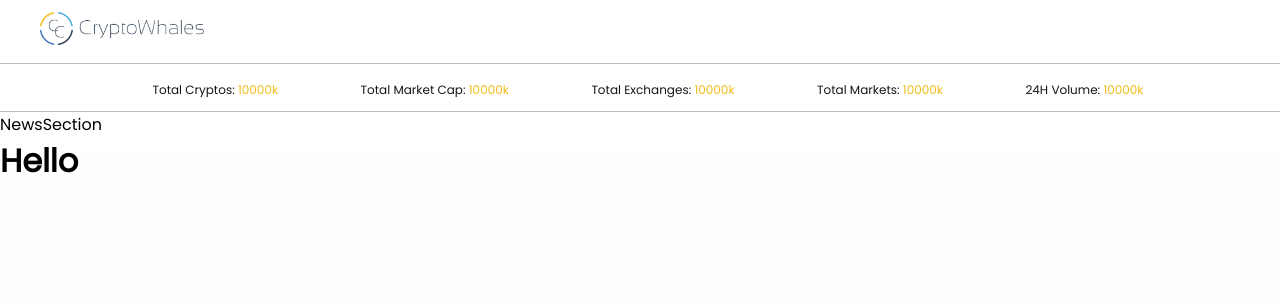
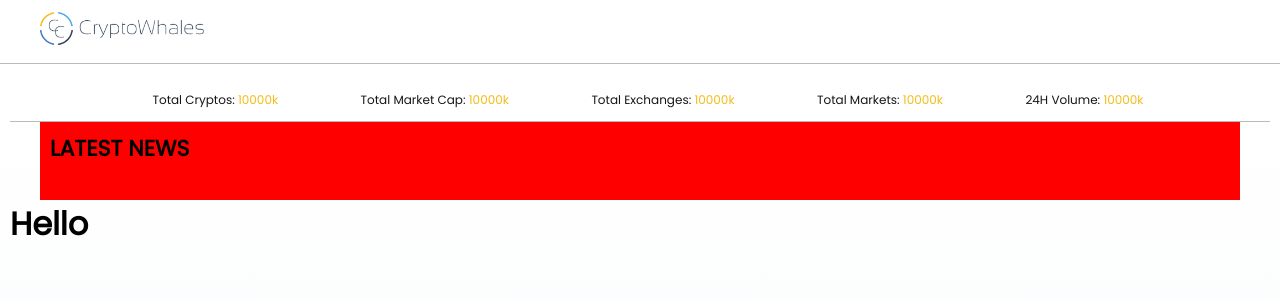
Before and after one commit to Just-a-NoobieDev/cryptowhales, a React (Create React App) app: page / in a window 1280 px wide. Shown: the top 300 px of the page. Built offline with nearby package versions, Linux system fonts and the light colour scheme.

Commit message:
Add Structure and create news card

```diff
--- a/src/components/Typorgraphy.jsx
+++ b/src/components/Typorgraphy.jsx
@@ -16,3 +16,8 @@ export const ExtraSmallTitle = styled.h3`
     margin-bottom: 0;
   }
 `;
+
+export const SectionTitle = styled.h1`
+  font-size: 22px;
+  font-weight: bold;
+`;
--- /dev/null
+++ b/src/components/news/NewsCard.jsx
@@ -0,0 +1,15 @@
+import { NewsCardContainer, NewsInfo } from "./styles";
+
+const NewsCard = ({ size, imgUrl }) => {
+  return (
+    <NewsCardContainer size={size}>
+      <img src={imgUrl} alt="" />
+      <NewsInfo>
+        <h2></h2>
+        <p></p>
+      </NewsInfo>
+    </NewsCardContainer>
+  );
+};
+
+export default NewsCard;
--- a/src/components/news/NewsSection.jsx
+++ b/src/components/news/NewsSection.jsx
@@ -1,7 +1,17 @@
-import { Container } from "./styles";
+import NewsCard from "./NewsCard";
+
+import { SectionTitle } from "../Typorgraphy";
+import { Container, Wrapper } from "./styles";
 
 const NewsSection = () => {
-  return <Container>NewsSection</Container>;
+  return (
+    <Container>
+      <Wrapper>
+        <SectionTitle>LATEST NEWS</SectionTitle>
+        <NewsCard />
+      </Wrapper>
+    </Container>
+  );
 };
 
 export default NewsSection;
--- a/src/components/news/styles.jsx
+++ b/src/components/news/styles.jsx
@@ -1,3 +1,21 @@
 import styled from "styled-components";
 
-export const Container = styled.section``;
+export const Container = styled.section`
+  width: 100%;
+  display: flex;
+  align-items: center;
+  justify-content: center;
+`;
+
+export const Wrapper = styled.div`
+  max-width: 1200px;
+  width: 100%;
+  padding: 10px;
+  display: flex;
+  flex-direction: column;
+  background-color: red;
+`;
+
+export const NewsCardContainer = styled.div``;
+
+export const NewsInfo = styled.div``;
--- a/src/pages/Home.jsx
+++ b/src/pages/Home.jsx
@@ -3,6 +3,7 @@ import GlobalStats from "../components/global-stats/GlobalStats";
 import NewsSection from "../components/news/NewsSection";
 
 const Main = styled.main`
+  padding: 10px;
   margin-top: 68px;
   height: calc(100vh - 68px);
   background: linear-gradient(180deg, rgba(253, 248, 250, 0) 0%, #f8fafd 100%);
```
